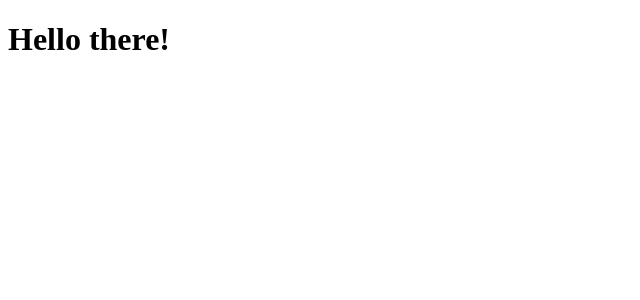
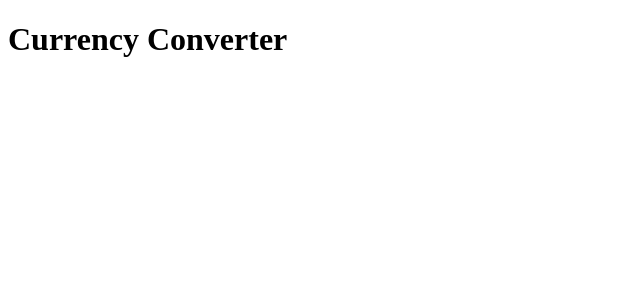
Before and after one commit to Aola-j/OneConvert-App, a React (Vite) app: page / in a window 1280 px wide. Shown: the top 300 px of the page, without its empty margins (0-640 px from the left). Built offline with nearby package versions, Linux system fonts and the light colour scheme.

Commit message:
implement routing feature

```diff
--- a/package.json
+++ b/package.json
@@ -11,7 +11,8 @@
   },
   "dependencies": {
     "react": "^19.1.1",
-    "react-dom": "^19.1.1"
+    "react-dom": "^19.1.1",
+    "react-router": "^7.9.3"
   },
   "devDependencies": {
     "@eslint/js": "^9.36.0",
--- a/src/main.jsx
+++ b/src/main.jsx
@@ -1,10 +1,12 @@
 import { StrictMode } from 'react'
 import { createRoot } from 'react-dom/client'
 import './index.css'
+import { RouterProvider } from 'react-router'
+import router from './router/router'
 
 
 createRoot(document.getElementById('root')).render(
   <StrictMode>
-    <h1>Hello there!</h1>
+   <RouterProvider router={router}/>
   </StrictMode>,
 )
--- /dev/null
+++ b/src/pages/Home.jsx
@@ -0,0 +1,9 @@
+function Home () {
+
+    return <>
+    <h1>Currency Converter</h1>
+
+    </>
+}
+
+export default Home;
--- /dev/null
+++ b/src/router/router.js
@@ -0,0 +1,15 @@
+import { createBrowserRouter } from "react-router";
+import Home from "../pages/Home";
+
+
+
+const router = createBrowserRouter([
+{
+    path: '/',
+    Component: Home
+
+}
+
+]);
+
+export default router;
```
Also changed, not shown: 1 other file (tests, documents, lock files or other folders).
